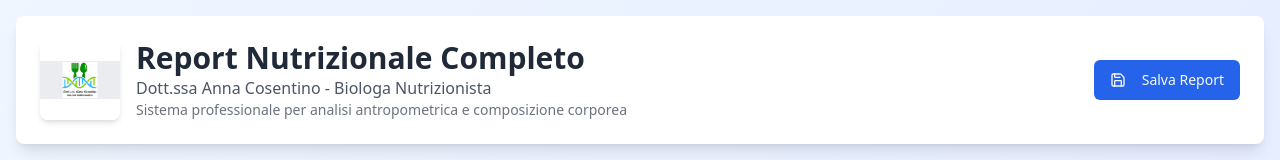
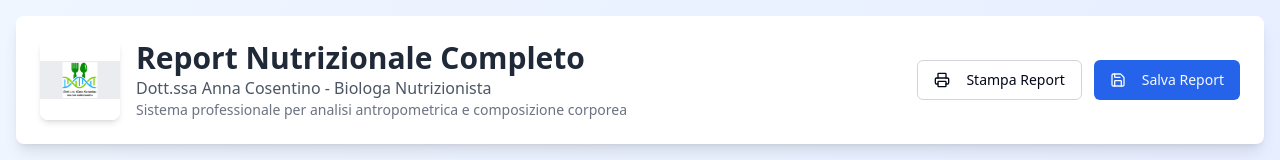
Before and after one commit to Contadina1966/patient-body-scan-pro, a React (Vite) app: page / in a window 1280 px wide. Shown: the top 160 px of the page. Built offline with nearby package versions, Linux system fonts and the light colour scheme.

Commit message:
Add print button
Adds a print button to the report.

```diff
--- a/src/pages/Index.tsx
+++ b/src/pages/Index.tsx
@@ -5,7 +5,7 @@ import { Input } from "@/components/ui/input";
 import { Label } from "@/components/ui/label";
 import { Separator } from "@/components/ui/separator";
 import { Select, SelectContent, SelectItem, SelectTrigger, SelectValue } from "@/components/ui/select";
-import { User, Ruler, Save, TrendingUp, Activity, Calculator } from "lucide-react";
+import { User, Ruler, Save, TrendingUp, Activity, Calculator, Printer } from "lucide-react";
 import { toast } from "sonner";
 import { LineChart, Line, XAxis, YAxis, CartesianGrid, Tooltip, Legend, ResponsiveContainer } from 'recharts';
 import { calculateBodyComposition, BodyCompositionResults, getBMICategory, getBMICategoryColor } from "@/utils/bodyCompositionCalculator";
@@ -170,6 +170,10 @@ const Index = () => {
     }));
   };
 
+  const handlePrint = () => {
+    window.print();
+  };
+
   const handleSave = () => {
     // Validazione base
     if (!patientData.name || !patientData.surname) {
@@ -226,10 +230,16 @@ const Index = () => {
                 <p className="text-sm text-gray-500">Sistema professionale per analisi antropometrica e composizione corporea</p>
               </div>
             </div>
-            <Button onClick={handleSave} className="bg-blue-600 hover:bg-blue-700">
-              <Save className="w-4 h-4 mr-2" />
-              Salva Report
-            </Button>
+            <div className="flex space-x-3">
+              <Button onClick={handlePrint} variant="outline" className="border-gray-300 hover:bg-gray-50">
+                <Printer className="w-4 h-4 mr-2" />
+                Stampa Report
+              </Button>
+              <Button onClick={handleSave} className="bg-blue-600 hover:bg-blue-700">
+                <Save className="w-4 h-4 mr-2" />
+                Salva Report
+              </Button>
+            </div>
           </div>
         </div>
 
```
